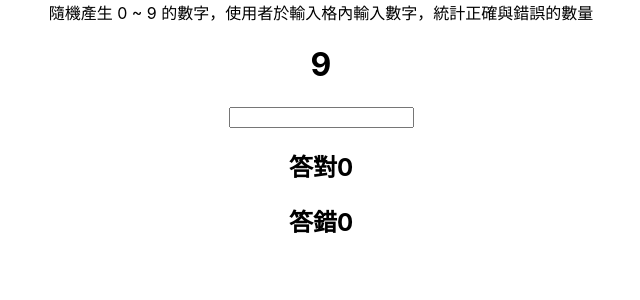
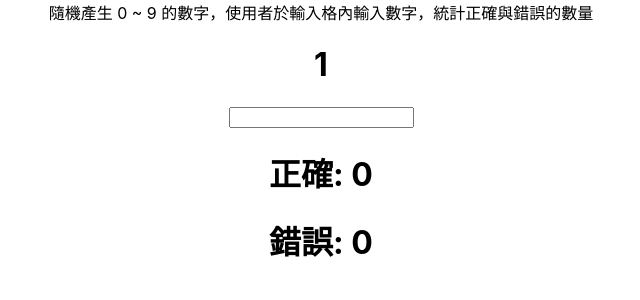
Before and after one commit to michelle3356/reactHw201911, a React (Create React App) app: page / in a window 1280 px wide. Shown: the top 300 px of the page, without its empty margins (319-959 px from the left). Built offline with nearby package versions, Linux system fonts and the light colour scheme.

Commit message:
hw16 我寫了一個我的版本你看看

```diff
--- a/src/App.js
+++ b/src/App.js
@@ -1,6 +1,6 @@
 import React from 'react';
 import './App.css';
-import Homework from './Hw16GuessNumber';
+import Homework from './Hw16GuessNumberSexyoung';
 
 function App() {
   return (
--- /dev/null
+++ b/src/Hw16GuessNumberSexyoung.js
@@ -0,0 +1,42 @@
+import React, { Component } from 'react';
+
+const getRandom = () => {
+  return Math.floor(Math.random() * 10);
+}
+export default class Hw16GuessNumber extends Component {
+  constructor(props){
+    super(props);
+    this.state = {
+      tru: 0,
+      error: 0,
+      random: getRandom(),
+    }
+  }
+
+  handleChange = (e) => {
+    const { value } = e.target;
+    const attr = +value === this.state.random ? 'tru': 'error'
+    this.setState({
+      random: getRandom(),
+      [attr]: this.state[attr] + 1,
+    });
+  }
+  render() {
+    const {
+      tru,
+      error,
+      random,
+    } = this.state;
+    return (
+      <div>
+        隨機產生 0 ~ 9 的數字，使用者於輸入格內輸入數字，統計正確與錯誤的數量
+        <h1>{random}</h1>
+        <input type="text"
+          value=""
+          onChange={this.handleChange}  />
+          <h1>正確: {tru}</h1>
+          <h1>錯誤: {error}</h1>
+      </div>
+    )
+  }
+}
```
